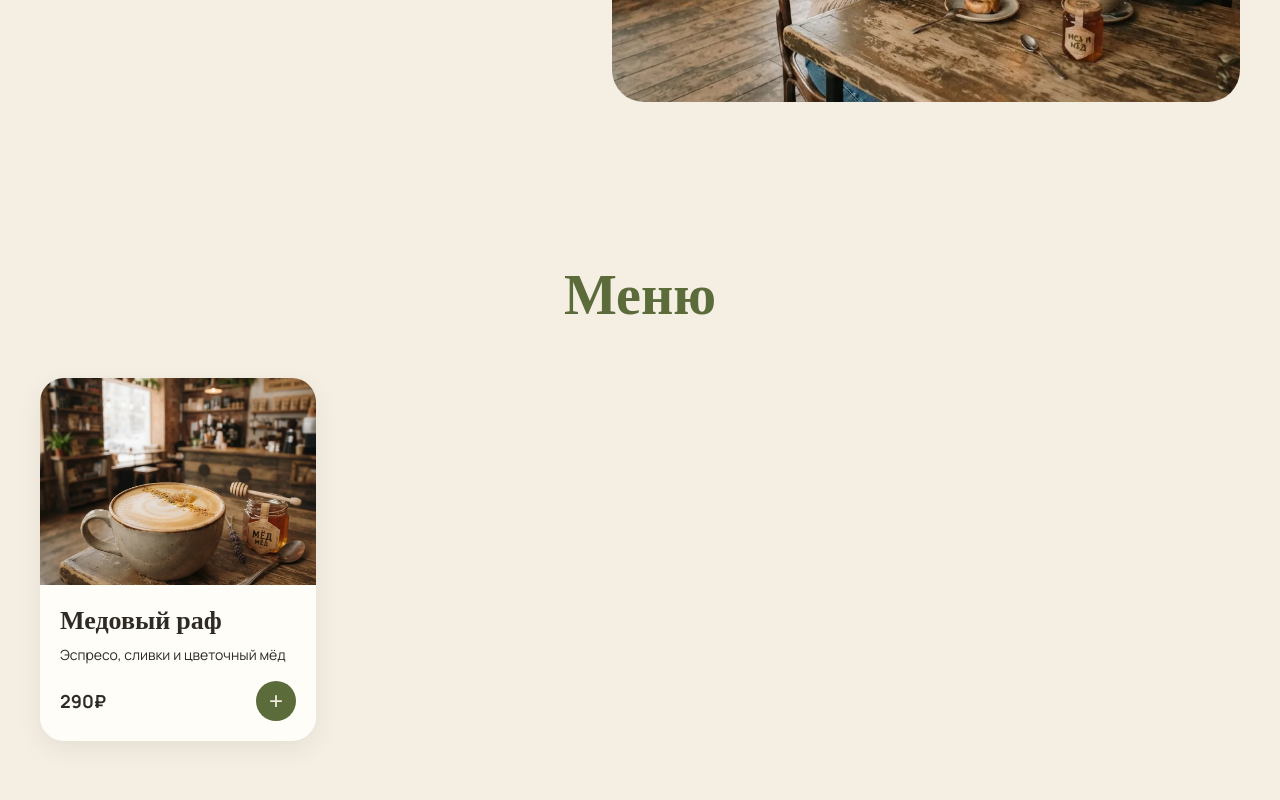
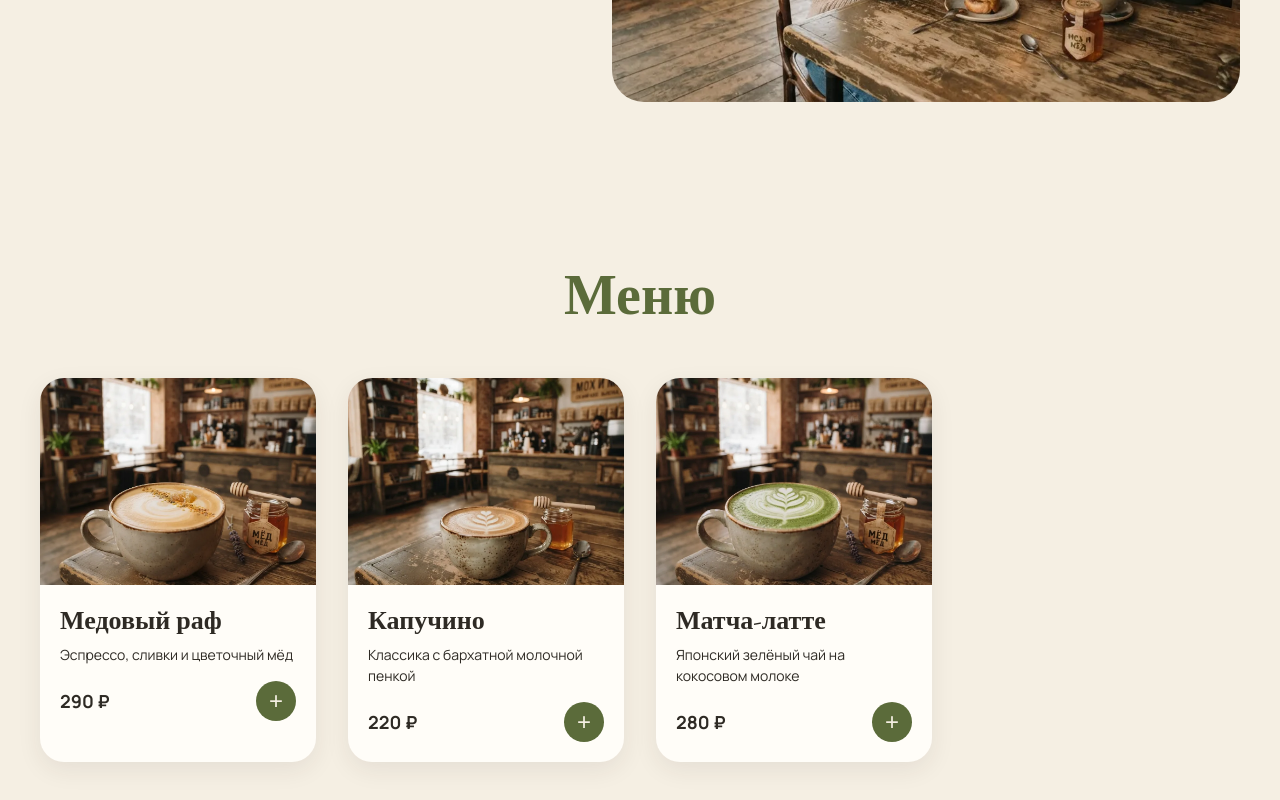
Before and after one commit to Akiko2211/moh-i-myod-cafe, a plain HTML site: page public/index.html in a window 1280 px wide. Shown: the part 548-1348 px from the top of the page. Drawn offline with nearby package versions, Linux system fonts and the light colour scheme.

Commit message:
Render menu cards from JS date

```diff
--- a/public/index.html
+++ b/public/index.html
@@ -12,6 +12,7 @@
         href="https://fonts.googleapis.com/css2?family=Cormorant+Garamond:wght@500;700&family=Manrope:wght@400;500;700&display=swap"
         rel="stylesheet">
 
+    <script src="js/menu.js" defer></script>
 </head>
 
 <body>
@@ -57,20 +58,7 @@
 
         <section class="menu" id="menu">
             <h2 class="section-title">Меню</h2>
-
-            <div class="menu-grid">
-                <article class="product-card">
-                    <img src="images/menu/honey-raf.webp" alt="Медовый раф в керамической чашке" class="product-image">
-                    <div class="product-info">
-                        <h3 class="product-title">Медовый раф</h3>
-                        <p class="product-description">Эспресо, сливки и цветочный мёд</p>
-                        <div class="product-footer">
-                            <span class="product-price">290₽</span>
-                            <button class="add-to-cart" type="button" aria-label="Добавить в корзину">+</button>
-                        </div>
-                    </div>
-                </article>
-            </div>
+            <div class="menu-grid" id="menu-grid"></div>
         </section>
     </main>
 
--- /dev/null
+++ b/public/js/menu.js
@@ -0,0 +1,52 @@
+// Данные
+const products = [
+    {
+        id: 1,
+        name: 'Медовый раф',
+        description: 'Эспрессо, сливки и цветочный мёд',
+        price: 290,
+        image: 'images/menu/honey-raf.webp'
+    },
+    {
+        id: 2,
+        name: 'Капучино',
+        description: 'Клаcсика с бархатной молочной пенкой',
+        price: 220,
+        image: 'images/menu/cappuccino.webp'
+    },
+    {
+        id: 3,
+        name: 'Матча-латте',
+        description: 'Японский зелёный чай на кокосовом молоке',
+        price: 280,
+        image: 'images/menu/matcha-latte.webp'
+    }
+];
+
+// Находим контейнер на странице
+const menuGrid = document.querySelector('#menu-grid');
+
+// Шаблон карточки
+function createProductCard(product) {
+return `
+<article class="product-card">
+    <img src="${product.image}" alt="${product.name}" class="product-image">
+    <div class="product-info">
+        <h3 class="product-title">${product.name}</h3>
+        <p class = "product-description">${product.description}</p>
+        <div class="product-footer">
+            <span class="product-price">${product.price}&nbsp;₽</span>
+            <button class="add-to-cart" type="button" data-id="${product.id}" aria-label="Добавить в корзину: ${product.name}">+</button>
+        </div>
+    </div>
+</article>
+`;
+}
+
+// Отрисовка всего меню
+function renderMenu() {
+    const cardsHTML = products.map(createProductCard);
+    menuGrid.innerHTML = cardsHTML.join('')
+}
+
+renderMenu();
```
